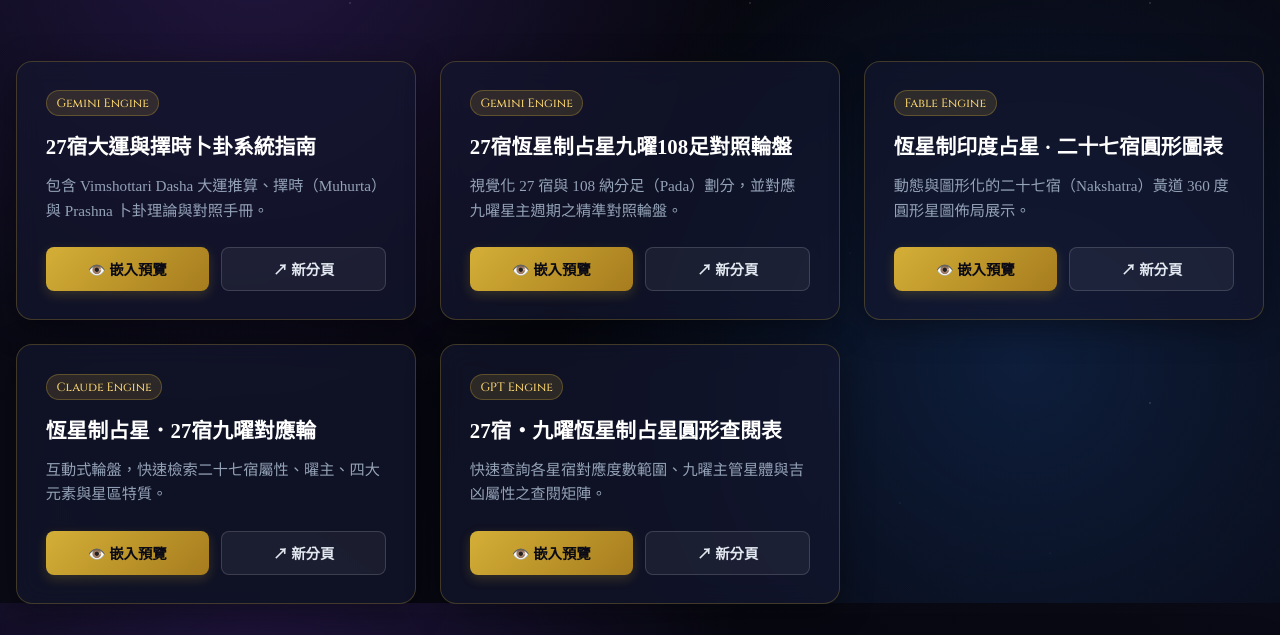
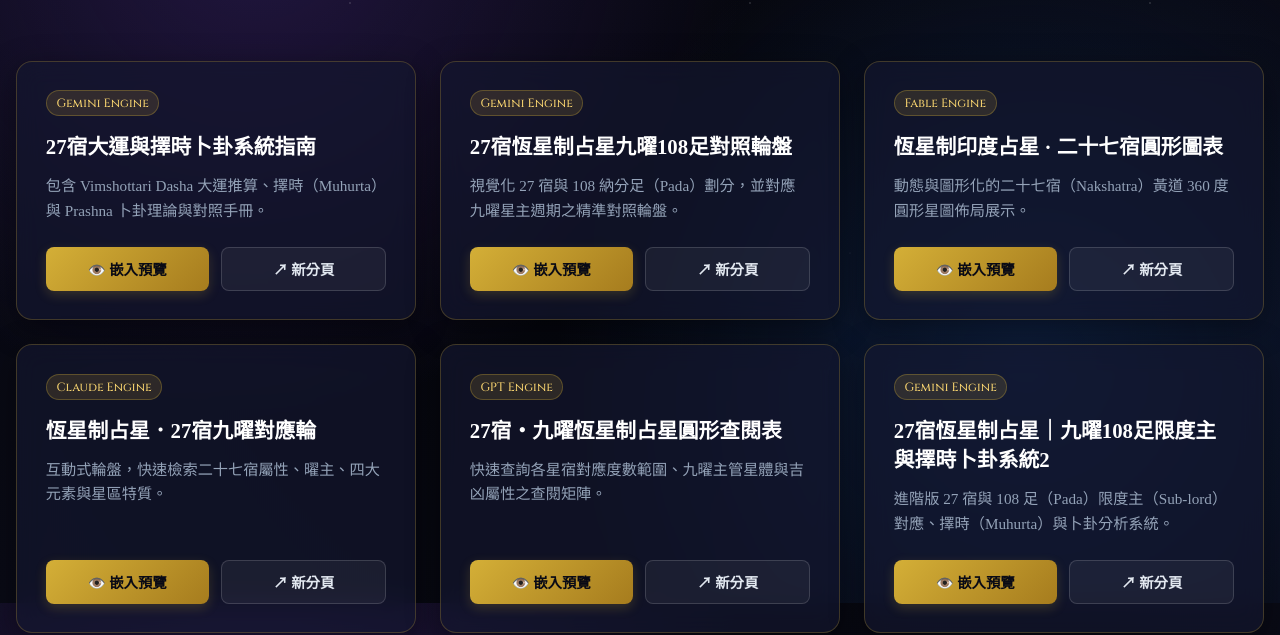
Before and after one commit to bokung-hub/VEDIC_SIDEREAL_ASTROLOGY_PORTAL, a plain HTML site: page index.html in a window 1280 px wide. Shown: the part 197-832 px from the top of the page. Drawn offline with Linux system fonts and the light colour scheme.

Commit message:
Add files via upload

```diff
--- a/index.html
+++ b/index.html
@@ -363,6 +363,21 @@
                 <a class="btn btn-secondary" href="27宿_九曜_恆星制占星圓形查閱表.html" target="_blank">↗ 新分頁</a>
             </div>
         </div>
+
+        <!-- 工具 6 -->
+        <div class="card">
+            <div>
+                <div class="card-header">
+                    <span class="badge">Gemini Engine</span>
+                </div>
+                <h2 class="card-title">27宿恆星制占星｜九曜108足限度主與擇時卜卦系統2</h2>
+                <p class="card-desc">進階版 27 宿與 108 足（Pada）限度主（Sub-lord）對應、擇時（Muhurta）與卜卦分析系統。</p>
+            </div>
+            <div class="card-actions">
+                <button class="btn btn-primary" onclick="loadTool('27宿恆星制占星｜九曜108足限度主與擇時卜卦系統2.html', '27宿恆星制占星｜九曜108足限度主與擇時卜卦系統2')">👁️ 嵌入預覽</button>
+                <a class="btn btn-secondary" href="27宿恆星制占星｜九曜108足限度主與擇時卜卦系統2.html" target="_blank">↗ 新分頁</a>
+            </div>
+        </div>
     </div>
 
     <!-- 即時預覽工作區 -->
```
